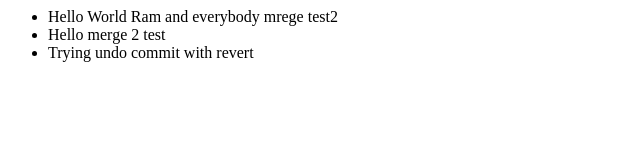
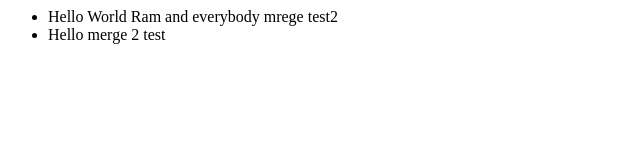
Before and after one commit to SupriyaGaikwad/newGitTest1, a plain HTML site: page index0.html in a window 1280 px wide. Shown: the whole page, without its empty margins (0-640 px from the left). Drawn offline with Linux system fonts and the light colour scheme.

Commit message:
Revert "trying revert for undo commit NOW"
This reverts commit 7f375c0af47def76204c1b9e84e9b07ec926a37a.

```diff
--- a/index0.html
+++ b/index0.html
@@ -5,7 +5,6 @@
 
 		<li>Hello World Ram and everybody mrege test2</li>
 		<li>Hello merge 2 test</li>
-		<li>Trying undo commit with revert</li>
 
 
 
```
